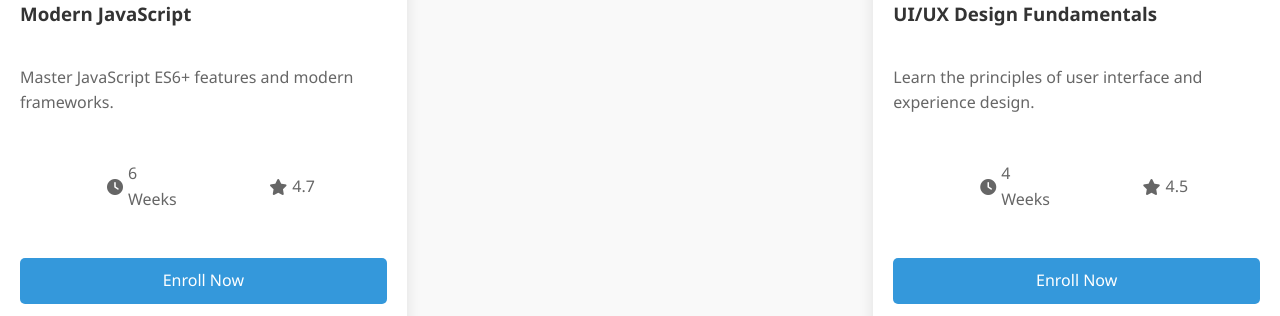
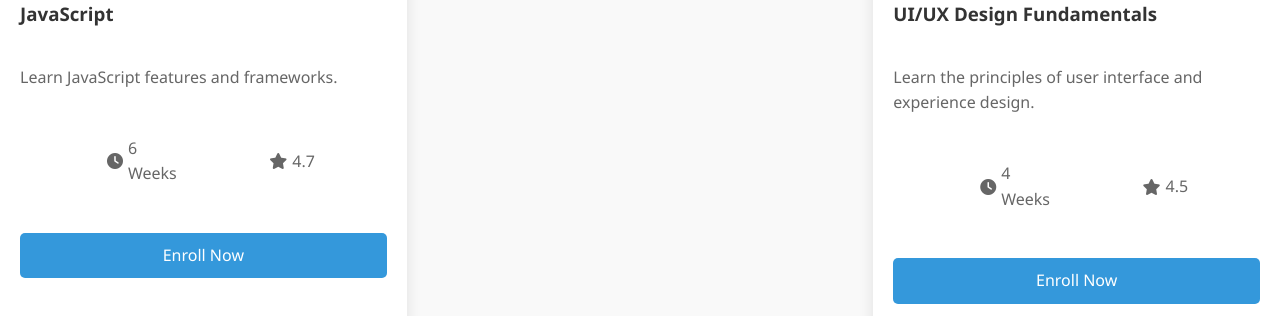
Before and after one commit to nirajmoktan2024/NIRAJ-eLearning, a plain HTML site: page courses.html in a window 1280 px wide. Shown: the part 1102-1418 px from the top of the page. Drawn offline with Linux system fonts and the light colour scheme.

Commit message:
Update courses.html
update

```diff
--- a/courses.html
+++ b/courses.html
@@ -38,7 +38,7 @@
                 <div class="course-card" data-category="web">
                     <img src="assets/course1.png" alt="Web Development Course">
                     <h3>Full Stack Web Development</h3>
-                    <p>Learn HTML, CSS, JavaScript, Node.js, and more to become a full stack developer.</p>
+                    <p>Learn HTML, CSS, JavaScript, and more to become a full stack developer.</p>
                     <div class="course-meta">
                         <span><i class="fas fa-clock"></i> 8 Weeks</span>
                         <span><i class="fas fa-star"></i> 4.8</span>
@@ -48,8 +48,8 @@
 
                 <div class="course-card" data-category="web">
                     <img src="assets/course2.png" alt="JavaScript Course">
-                    <h3>Modern JavaScript</h3>
-                    <p>Master JavaScript ES6+ features and modern frameworks.</p>
+                    <h3>JavaScript</h3>
+                    <p>Learn JavaScript features and frameworks.</p>
                     <div class="course-meta">
                         <span><i class="fas fa-clock"></i> 6 Weeks</span>
                         <span><i class="fas fa-star"></i> 4.7</span>
```
